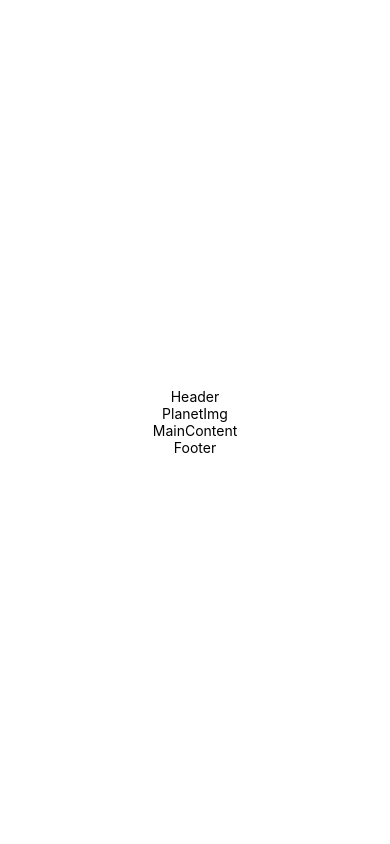
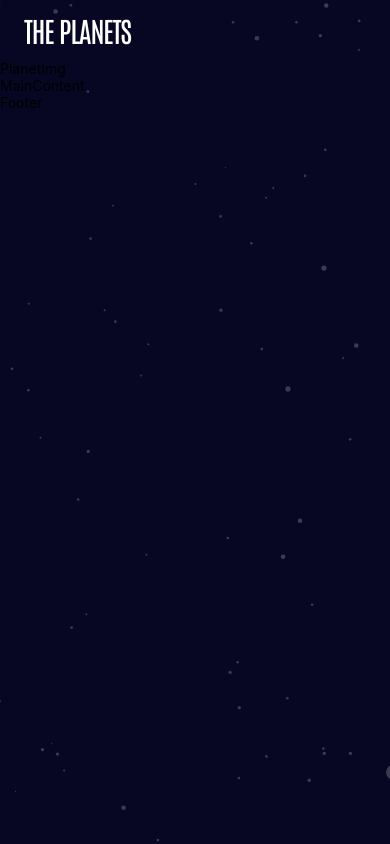
Before and after one commit to javar10/planets-fact-site-app, a React Native app: screen / in a window 390 px wide. Built offline with nearby package versions, Linux system fonts and the light colour scheme.

Commit message:
bg and header layout

```diff
--- a/App.js
+++ b/App.js
@@ -1,10 +1,12 @@
 import { StatusBar } from 'expo-status-bar';
-import { StyleSheet, View } from 'react-native';
+import { Image, ImageBackground, StyleSheet, View, useWindowDimensions } from 'react-native';
 import { useFonts } from 'expo-font';
 import Header from './src/components/Header';
 import PlanetImg from './src/components/PlanetImg';
 import MainContent from './src/components/MainContent';
 import Footer from './src/components/Footer';
+import { colors } from './src/theme';
+import Stars from './assets/background/background-stars.svg';
 
 export default function App() {
   const [fontsLoaded] = useFonts({
@@ -13,22 +15,36 @@ export default function App() {
     'Spartan-Regular': require('./assets/fonts/LeagueSpartan-Regular.ttf'),
   });
 
+  const { width } = useWindowDimensions();
+  const screenSize = width > 1040 ? 'laptop' : width > 740 ? 'tablet' : 'mobile';
+  const styles = styleSheet(screenSize);
+
   return (
     <View style={styles.container}>
+      <ImageBackground source={Stars} style={styles.bgImage}>
       <StatusBar style="auto" />
-      <Header />
-      <PlanetImg />
-      <MainContent />
+      <Header screenSize={screenSize}/>
+      <View>
+        <PlanetImg />
+        <MainContent />
+      </View>
       <Footer />
+      </ImageBackground >
+
     </View>
   );
 }
 
-const styles = StyleSheet.create({
+const styleSheet = (screenSize) => StyleSheet.create({
   container: {
     flex: 1,
-    backgroundColor: '#fff',
-    alignItems: 'center',
-    justifyContent: 'center',
+    backgroundColor: colors.dark,
+    // alignItems: 'center',
+    // justifyContent: 'center',
   },
+  bgImage: {
+    flex: 1,
+resizeMode: 'cover'
+  }
+
 });
--- a/src/components/Header.js
+++ b/src/components/Header.js
@@ -1,14 +1,36 @@
-import { StyleSheet, Text, View } from 'react-native'
-import React from 'react'
+import { Image, StyleSheet, Text, View } from 'react-native'
+import { colors, textStyle } from '../theme'
+import Hamburger from '../../assets/icons/icon-hamburger.svg';
 
-const Header = () => {
+const Header = ({screenSize}) => {
+  const styles = styleSheet(screenSize);
+console.log(screenSize)
   return (
-    <View>
-      <Text>Header</Text>
+    <View style={styles.container}>
+      <Text style={styles.heroText}>The Planets</Text>
+      {screenSize === 'mobile' &&
+      <Image source={Hamburger}/>
+      }
     </View>
   )
 }
 
 export default Header
 
-const styles = StyleSheet.create({})
+const styleSheet = (screenSize) => StyleSheet.create({
+container: {
+  paddingHorizontal: 24,
+  paddingVertical: 16,
+  justifyContent: 'space-between',
+  alignItems: 'center',
+  flexDirection: 'row',
+},
+  heroText: {
+    fontFamily: 'Antonio-Medium',
+    fontSize: 28,
+    lineHeight: 28,
+    letterSpacing: -1.05,
+    textTransform: 'uppercase',
+    color: colors.white,
+  }
+})
--- a/src/theme.js
+++ b/src/theme.js
@@ -3,14 +3,14 @@ export const colors = {
     dark: '#070724',
     darkGray: '#38384F',
     lightGray: '#838391',
-    lightBlue: '#419EBB',
-    yellow: '#EDA249',
-    purple: '#6F2ED6',
-    brickRed: '#D14C32',
-    red: '#D83A34',
-    orange: '#CD5120',
-    mintGreen: '#1EC2A4',
-    blue: '#2D68F0',
+    mercury: '#419EBB',
+    venus: '#EDA249',
+    earth: '#6F2ED6',
+    mars: '#D14C32',
+    jupitor: '#D83A34',
+    saturn: '#CD5120',
+    uranus: '#1EC2A4',
+    neptune: '#2D68F0',
 };
 
 export const textStyle = {
```
